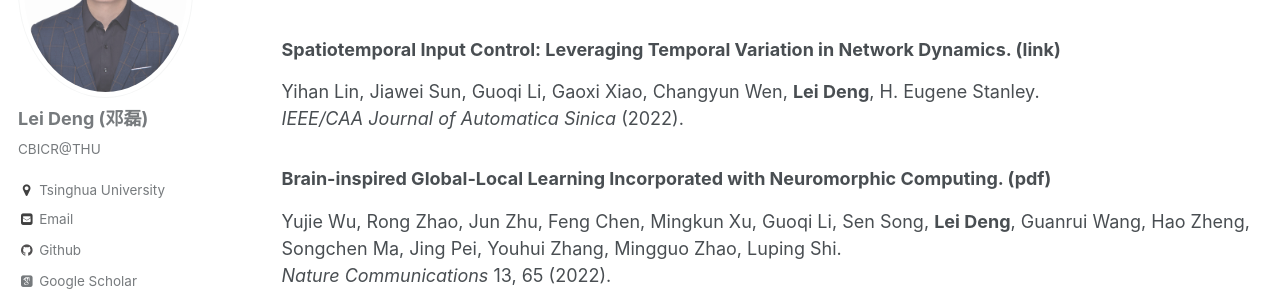
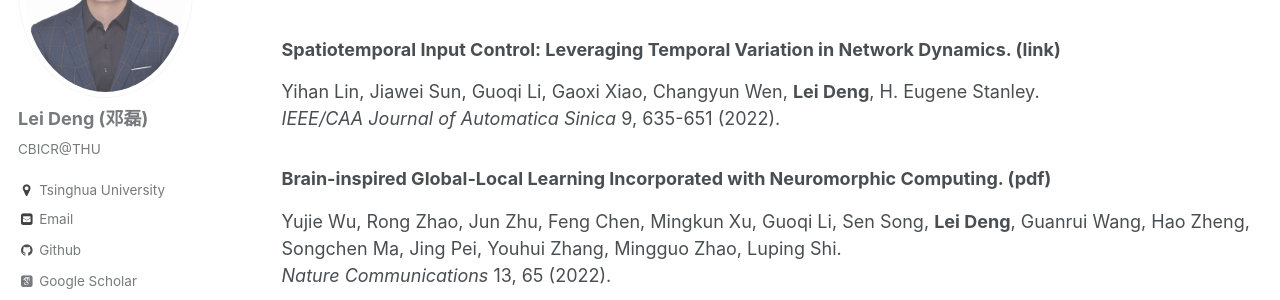
Before and after one commit to dllfei/dllfei.github.io, a Jekyll site: the page built from _pages/publications.md, in a window 1280 px wide and 900 px high, scrolled down 697 px. Shown: the part 152-452 px from the top of the window. Built offline with Jekyll 4.4.1, drawn with Linux system fonts in a browser that asks for light colours; some web fonts are replaced; some of the changed text lies outside the part shown.

Commit message:
Update publications.md

```diff
--- a/_pages/publications.md
+++ b/_pages/publications.md
@@ -26,7 +26,7 @@ Xing Hu, Ling Liang, Xiaobing Chen, **Lei Deng**, Yu Ji, Yufei Ding, Zidong Du,
 
 ### Spatiotemporal Input Control: Leveraging Temporal Variation in Network Dynamics. ([link](https://ieeexplore.ieee.org/abstract/document/9732319?casa_token=glAprU4SZi0AAAAA:d-UH0Y_QUGcktB7Y9zQHAAB-_SEpTbpSW4zANkYIxl9tC8UhkvRloGDAvPo5YEZAlL6VMHik-A)) <br />
 Yihan Lin, Jiawei Sun, Guoqi Li, Gaoxi Xiao, Changyun Wen, **Lei Deng**, H. Eugene Stanley. <br />
-*IEEE/CAA Journal of Automatica Sinica* (2022).
+*IEEE/CAA Journal of Automatica Sinica* 9, 635-651 (2022).
 
 ### Brain-inspired Global-Local Learning Incorporated with Neuromorphic Computing. ([pdf](https://www.nature.com/articles/s41467-021-27653-2.pdf)) <br />
 Yujie Wu, Rong Zhao, Jun Zhu, Feng Chen, Mingkun Xu, Guoqi Li, Sen Song, **Lei Deng**, Guanrui Wang, Hao Zheng, Songchen Ma, Jing Pei, Youhui Zhang, Mingguo Zhao, Luping Shi. <br />
```
Also changed, not shown: other parts of _pages/publications.md (+1 -1 lines).
